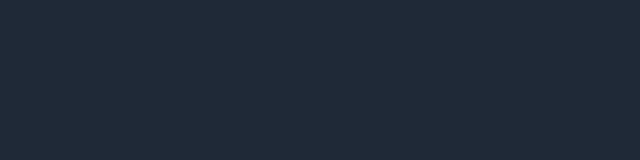
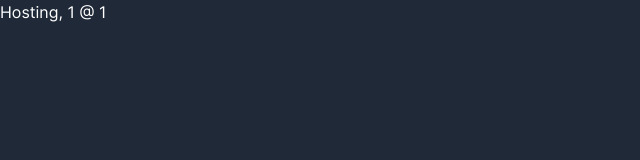
Before and after one commit to lee-orr/script-collaboration-app, a React (Vite) app in the folder frontend-ts/: page /host/1/1 in a window 1280 px wide. Before the commit this address had no page. Shown: the top 160 px of the page, without its empty margins (0-640 px from the left). Built offline with nearby package versions, Linux system fonts and the light colour scheme.

Commit message:
add route for session page

```diff
--- a/frontend-ts/src/App.tsx
+++ b/frontend-ts/src/App.tsx
@@ -7,6 +7,7 @@ import { LocalStorageProjectList } from 'utils/LocalStorageProjectList'
 const MenuPage = lazy(async () => import('pages/Menu'))
 const Join = lazy(async () => import('pages/Join'))
 const Host = lazy(async () => import('pages/Host'))
+const Session = lazy(async () => import('pages/Session'))
 
 export default function App(): ReactElement {
 	return (
@@ -20,6 +21,12 @@ export default function App(): ReactElement {
 						path='/host'
 						element={<Host projects={LocalStorageProjectList} />}
 					/>
+					<Route
+						path='/host/:project/:name'
+						element={<Session isHost={true} />}/>
+					<Route
+						path='/session/:code/:name'
+						element={<Session isHost={false} />}/>
 				</Routes>
 			</Suspense>
 		</BrowserRouter>
--- /dev/null
+++ b/frontend-ts/src/pages/Session.tsx
@@ -0,0 +1,9 @@
+import { ReactElement } from "react";
+import { useParams } from "react-router-dom";
+
+export default function SessionPage({isHost}: {isHost: boolean}): ReactElement {
+    const { name, project, code } = useParams<{ name: string | undefined, project: string | undefined, code: string | undefined }>()
+    return (
+        <div>{isHost ? 'Hosting' : 'Joining'}, {name} @ { project || code || "No code or project"}</div>
+    )
+}
```
